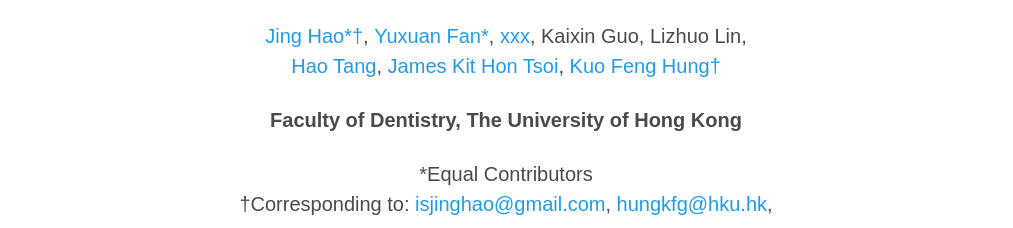
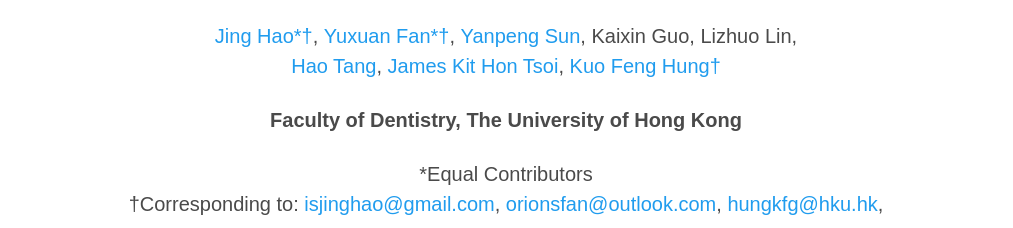
Before and after one commit to isbrycee/MMOral-page, a plain HTML site: page index.html in a window 1280 px wide. Shown: the part 244-472 px from the top of the page, without its empty margins (134-1147 px from the left). Drawn offline with nearby package versions, Linux system fonts and the light colour scheme; some icons are missing; files whose address does not match are found by name; a web font is replaced by a local one.

Commit message:
Update index.html

```diff
--- a/index.html
+++ b/index.html
@@ -84,10 +84,10 @@
                   <a href="https://isbrycee.github.io/" style="text-decoration: none; color: inherit;">Jing Hao*†</a>,
                 </span>
                 <span class="author-block">
-                  <a href="https://isbrycee.github.io/MMOral-page/" style="text-decoration: none; color: inherit;">Yuxuan Fan*</a>,
+                  <a href="https://isbrycee.github.io/MMOral-page/" style="text-decoration: none; color: inherit;">Yuxuan Fan*†</a>,
                 </span>
                 <span class="author-block">
-                  <a href="https://drogozhang.github.io/" style="text-decoration: none; color: inherit;">xxx</a>,
+                  <a href="https://drogozhang.github.io/" style="text-decoration: none; color: inherit;">Yanpeng Sun</a>,
                 </span>
                 <!-- <br> -->
                 <span class="author-block">Kaixin Guo,</span>
@@ -115,8 +115,8 @@
                 <span class="author-block">*Equal Contributors</span><br>
                 <span class="author-block">†Corresponding to:</span>
                 <span class="author-block"><a href="mailto:isjinghao@gmail@gmail.com">isjinghao@gmail.com</a>,</span>
+                <span class="author-block"><a href="mailto:orionsfan@outlook.com">orionsfan@outlook.com</a>,</span>
                 <span class="author-block"><a href="mailto:hungkfg@hku.hk">hungkfg@hku.hk</a>,</span>
-                <!-- <span class="author-block"><a href="mailto:wenhuchen@uwaterloo.ca">wenhuchen@uwaterloo.ca</a></span> -->
               </div>
 
               <div class="column has-text-centered">
```
